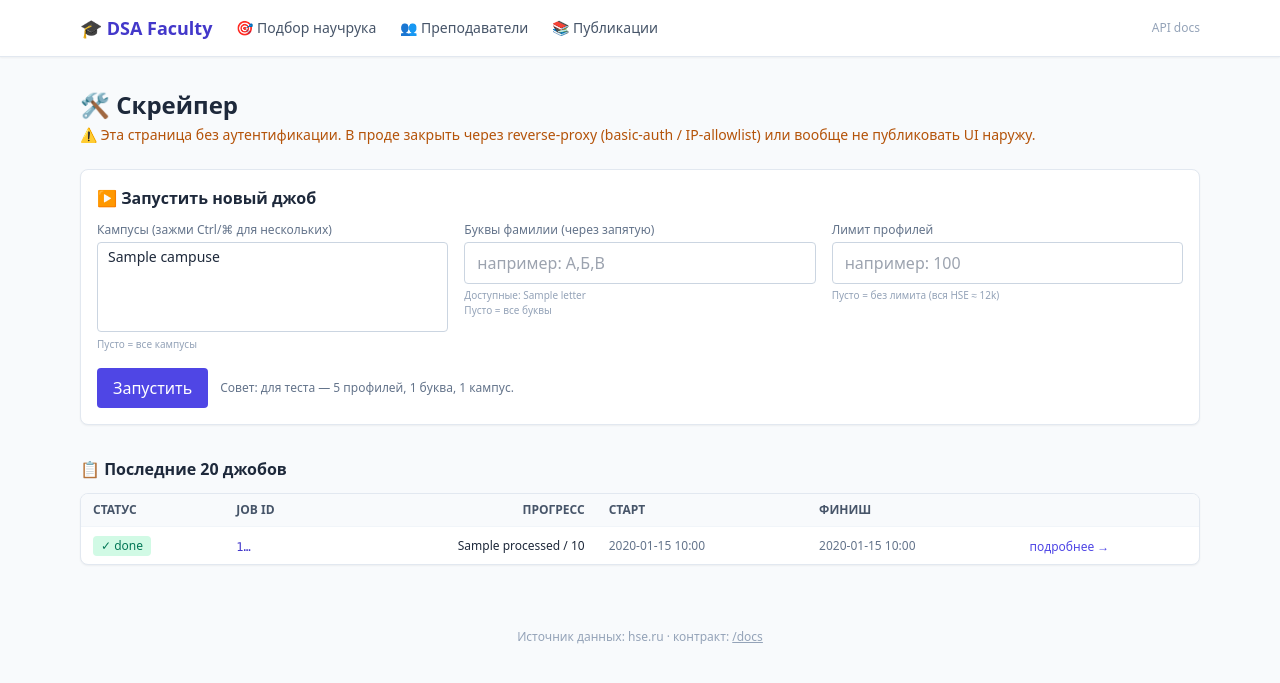
After one commit to iagafoshin/dsa-faculty-service, a FastAPI app: template templates/admin.html in a window 1280 px wide. The commit adds this page. Shown: the top 683 px of the page. Run offline with FastAPI, Linux system fonts and the light colour scheme; the template is opened without the code that fills it: most values are stand-ins (such as "Sample title", 1, 10 or a date in 2020); some libraries are stand-ins or nearby versions.

Commit message:
added admin page for scrape jobs

```diff
--- a/app/ui.py
+++ b/app/ui.py
@@ -19,10 +19,17 @@ from fastapi.templating import Jinja2Templates
 from sqlalchemy import and_, func, select
 from sqlalchemy.ext.asyncio import AsyncSession
 
-from app.database import get_session
-from app.models import Authorship, Campus, Course, Person, Publication
+from datetime import datetime, timezone
+import uuid
+
+from fastapi import BackgroundTasks, Form
+from fastapi.responses import RedirectResponse
+
+from app.database import AsyncSessionLocal, get_session
+from app.models import Authorship, Campus, Course, Person, Publication, ScrapeJob
 from app.routes import _attach_authors  # shared dict[str, list[AuthorRef]] builder
-from app.schemas import AuthorRef
+from app.schemas import AuthorRef, ScrapeStatus
+from app.scraper.crawler import crawl_and_ingest
 from app.vector_search import (
     compute_matched_topics,
     vector_search_persons,
@@ -456,3 +463,92 @@ async def person_profile(
         "pubs": pubs_data, "pub_total": pub_total, "pub_page": pub_page, "pub_pages": pub_pages,
         "courses": courses, "course_total": course_total, "course_page": course_page, "course_pages": course_pages,
     })
+
+
+# === Админ-вкладка скрейпера ===
+#
+# UI-роуты НЕ проверяют X-Admin-Token (мы не можем установить заголовок
+# из HTML-формы). Для прод-деплоя закрывайте /admin через reverse-proxy
+# (basic-auth, IP-allowlist и т.п.) либо просто не открывайте порт UI наружу.
+
+ADMIN_LETTERS = list("АБВГДЕЖЗИКЛМНОПРСТУФХЦЧШЩЭЮЯ")
+ADMIN_RUNNING_STATUSES = {
+    ScrapeStatus.queued.value,
+    ScrapeStatus.running.value,
+    ScrapeStatus.cancelling.value,
+}
+
+
+@router.get("/admin", response_class=HTMLResponse)
+async def admin_dashboard(request: Request, db: AsyncSession = Depends(get_session)):
+    # Список последних 20 джобов
+    rows = (await db.execute(
+        select(ScrapeJob).order_by(ScrapeJob.started_at.desc()).limit(20)
+    )).scalars().all()
+    return templates.TemplateResponse(request, "admin.html", {
+        "campuses": await _list_campuses(db),
+        "letters": ADMIN_LETTERS,
+        "jobs": rows,
+        "running_statuses": ADMIN_RUNNING_STATUSES,
+    })
+
+
+@router.post("/admin/scrape", response_class=HTMLResponse)
+async def admin_scrape_start(
+    background: BackgroundTasks,
+    campus_ids: list[str] | None = Form(default=None),
+    letters: str = Form(default=""),
+    limit: str = Form(default=""),
+    db: AsyncSession = Depends(get_session),
+):
+    # Параметры из формы — нормализуем
+    campus_ids_clean = [c for c in (campus_ids or []) if c.strip()] or None
+    letters_clean = [c.strip() for c in letters.split(",") if c.strip()] or None
+    try:
+        limit_i: int | None = int(limit) if limit.strip() else None
+    except ValueError:
+        limit_i = None
+
+    job_id = str(uuid.uuid4())
+    job = ScrapeJob(
+        job_id=job_id,
+        status=ScrapeStatus.queued.value,
+        limit_count=limit_i,
+        campus_id=",".join(campus_ids_clean) if campus_ids_clean else None,
+        processed=0,
+        total=None,
+        started_at=datetime.now(timezone.utc),
+    )
+    db.add(job)
+    await db.commit()
+
+    background.add_task(
+        crawl_and_ingest,
+        limit_i, campus_ids_clean, letters_clean, job_id, AsyncSessionLocal,
+    )
+    # 303 See Other — после POST уводит на GET страницы джоба
+    return RedirectResponse(f"/admin/scrape/{job_id}", status_code=303)
+
+
+@router.get("/admin/scrape/{job_id}", response_class=HTMLResponse)
+async def admin_job_view(
+    request: Request, job_id: str, db: AsyncSession = Depends(get_session),
+):
+    job = await db.get(ScrapeJob, job_id)
+    if job is None:
+        raise HTTPException(status_code=404, detail="Job not found")
+    return templates.TemplateResponse(request, "admin_job.html", {
+        "job": job,
+        "is_running": job.status in ADMIN_RUNNING_STATUSES,
+    })
+
+
+@router.post("/admin/scrape/{job_id}/cancel", response_class=HTMLResponse)
+async def admin_job_cancel(job_id: str, db: AsyncSession = Depends(get_session)):
+    job = await db.get(ScrapeJob, job_id)
+    if job is None:
+        raise HTTPException(status_code=404, detail="Job not found")
+    if job.status in (ScrapeStatus.queued.value, ScrapeStatus.running.value):
+        job.status = ScrapeStatus.cancelling.value
+        await db.commit()
+    return RedirectResponse(f"/admin/scrape/{job_id}", status_code=303)
--- a/pyproject.toml
+++ b/pyproject.toml
@@ -26,6 +26,7 @@ dependencies = [
     "orjson>=3.10",
     "pgvector>=0.3",
     "jinja2>=3.1",
+    "python-multipart>=0.0.20",   # парсинг form-data в /admin/scrape UI-роуте
 ]
 
 # Тяжёлые NLP-зависимости. Нужны только для локального enrich-CLI
--- /dev/null
+++ b/templates/admin.html
@@ -0,0 +1,89 @@
+{% extends "base.html" %}
+{% block title %}Скрейпер · DSA Faculty{% endblock %}
+
+{% block content %}
+<h1 class="text-2xl font-bold mb-1">🛠 Скрейпер</h1>
+<p class="text-sm text-amber-700 mb-6">
+  ⚠️ Эта страница без аутентификации. В проде закрыть через reverse-proxy
+  (basic-auth / IP-allowlist) или вообще не публиковать UI наружу.
+</p>
+
+<form method="post" action="/admin/scrape" class="bg-white rounded-lg shadow-sm border border-slate-200 p-4 mb-8">
+  <h2 class="font-semibold mb-3">▶️ Запустить новый джоб</h2>
+
+  <div class="grid grid-cols-1 md:grid-cols-3 gap-4">
+    <div>
+      <label class="text-xs text-slate-500 block mb-1">Кампусы (зажми Ctrl/⌘ для нескольких)</label>
+      <select name="campus_ids" multiple size="4"
+              class="w-full px-2 py-1 rounded border border-slate-300 bg-white text-sm">
+        {% for c in campuses %}<option value="{{ c.campus_id }}">{{ c.campus_name }}</option>{% endfor %}
+      </select>
+      <p class="text-[10px] text-slate-400 mt-1">Пусто = все кампусы</p>
+    </div>
+
+    <div>
+      <label class="text-xs text-slate-500 block mb-1">Буквы фамилии (через запятую)</label>
+      <input type="text" name="letters" placeholder="например: А,Б,В"
+             class="w-full px-3 py-2 rounded border border-slate-300">
+      <p class="text-[10px] text-slate-400 mt-1">Доступные: {{ letters|join(', ') }}</p>
+      <p class="text-[10px] text-slate-400">Пусто = все буквы</p>
+    </div>
+
+    <div>
+      <label class="text-xs text-slate-500 block mb-1">Лимит профилей</label>
+      <input type="number" name="limit" min="1" max="50000" placeholder="например: 100"
+             class="w-full px-3 py-2 rounded border border-slate-300">
+      <p class="text-[10px] text-slate-400 mt-1">Пусто = без лимита (вся HSE ≈ 12k)</p>
+    </div>
+  </div>
+
+  <div class="mt-4 flex items-center gap-3">
+    <button type="submit" class="px-4 py-2 bg-indigo-600 text-white rounded hover:bg-indigo-700">
+      Запустить
+    </button>
+    <span class="text-xs text-slate-500">
+      Совет: для теста — 5 профилей, 1 буква, 1 кампус.
+    </span>
+  </div>
+</form>
+
+<h2 class="font-semibold mb-3">📋 Последние 20 джобов</h2>
+{% if not jobs %}
+  <p class="text-slate-500 italic">Джобов пока нет.</p>
+{% else %}
+<div class="bg-white rounded-lg shadow-sm border border-slate-200 overflow-hidden">
+  <table class="w-full text-sm">
+    <thead class="bg-slate-50 text-slate-600 text-xs uppercase">
+      <tr>
+        <th class="px-3 py-2 text-left">Статус</th>
+        <th class="px-3 py-2 text-left">Job ID</th>
+        <th class="px-3 py-2 text-right">Прогресс</th>
+        <th class="px-3 py-2 text-left">Старт</th>
+        <th class="px-3 py-2 text-left">Финиш</th>
+        <th class="px-3 py-2"></th>
+      </tr>
+    </thead>
+    <tbody>
+      {% for j in jobs %}
+      <tr class="border-t border-slate-100 hover:bg-slate-50">
+        <td class="px-3 py-2">
+          {% if j.status == 'done' %}<span class="inline-block px-2 py-0.5 rounded text-xs bg-emerald-100 text-emerald-700">✓ done</span>
+          {% elif j.status == 'failed' %}<span class="inline-block px-2 py-0.5 rounded text-xs bg-rose-100 text-rose-700">✗ failed</span>
+          {% elif j.status == 'cancelled' %}<span class="inline-block px-2 py-0.5 rounded text-xs bg-slate-100 text-slate-600">⊘ cancelled</span>
+          {% elif j.status == 'running' %}<span class="inline-block px-2 py-0.5 rounded text-xs bg-indigo-100 text-indigo-700">⟳ running</span>
+          {% elif j.status == 'queued' %}<span class="inline-block px-2 py-0.5 rounded text-xs bg-amber-100 text-amber-700">… queued</span>
+          {% elif j.status == 'cancelling' %}<span class="inline-block px-2 py-0.5 rounded text-xs bg-amber-100 text-amber-700">⌛ cancelling</span>
+          {% else %}<span>{{ j.status }}</span>{% endif %}
+        </td>
+        <td class="px-3 py-2"><a href="/admin/scrape/{{ j.job_id }}" class="font-mono text-xs text-indigo-700 hover:underline">{{ j.job_id[:8] }}…</a></td>
+        <td class="px-3 py-2 text-right text-xs">{{ j.processed }}{% if j.total %} / {{ j.total }}{% endif %}</td>
+        <td class="px-3 py-2 text-xs text-slate-500">{{ j.started_at.strftime('%Y-%m-%d %H:%M') if j.started_at else '—' }}</td>
+        <td class="px-3 py-2 text-xs text-slate-500">{{ j.finished_at.strftime('%Y-%m-%d %H:%M') if j.finished_at else '—' }}</td>
+        <td class="px-3 py-2"><a href="/admin/scrape/{{ j.job_id }}" class="text-xs text-indigo-600 hover:underline">подробнее →</a></td>
+      </tr>
+      {% endfor %}
+    </tbody>
+  </table>
+</div>
+{% endif %}
+{% endblock %}
--- a/templates/base.html
+++ b/templates/base.html
@@ -22,6 +22,8 @@
     <a href="/" class="text-sm text-slate-600 hover:text-indigo-700">🎯 Подбор научрука</a>
     <a href="/persons" class="text-sm text-slate-600 hover:text-indigo-700">👥 Преподаватели</a>
     <a href="/publications" class="text-sm text-slate-600 hover:text-indigo-700">📚 Публикации</a>
+    {# /admin доступен напрямую через URL, но из навбара пока скрыт —
+       страница без аутентификации, не палим в публичной шапке. #}
     <div class="ml-auto text-xs text-slate-400">
       <a href="/docs" class="hover:text-slate-600">API docs</a>
     </div>
```
Also changed, not shown: templates/admin_job.html (added, +84 -0 lines).
